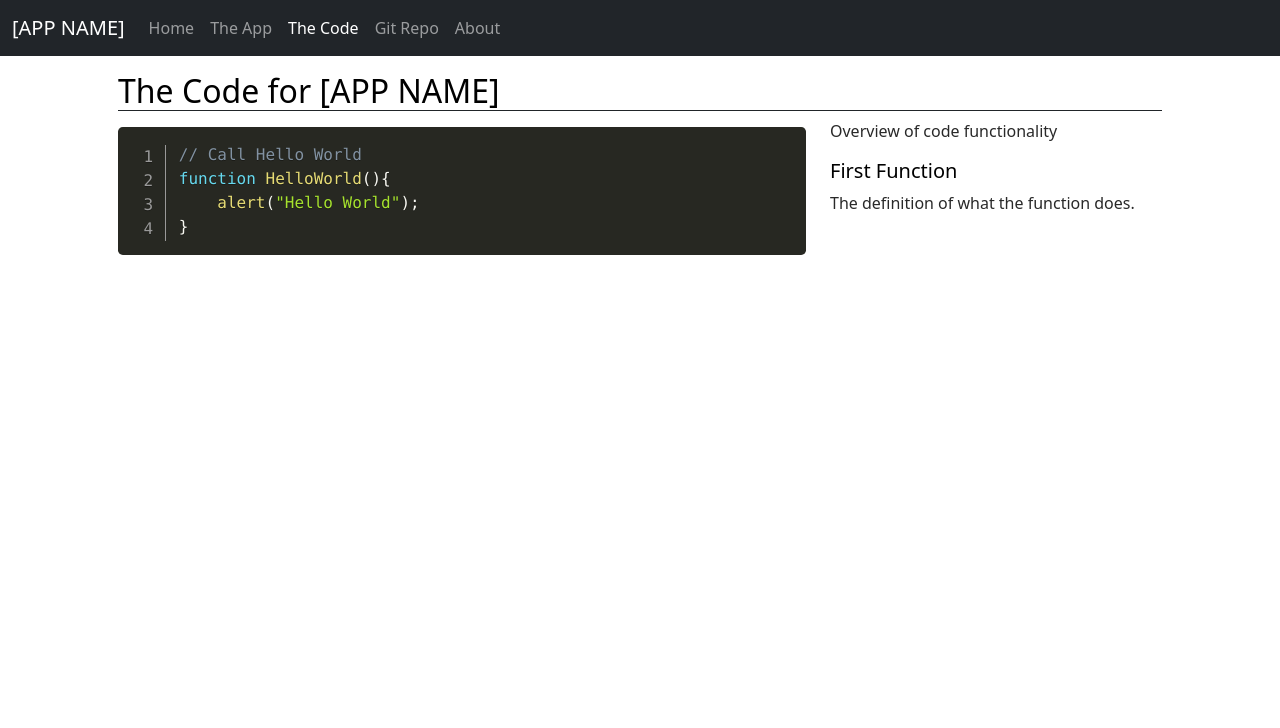
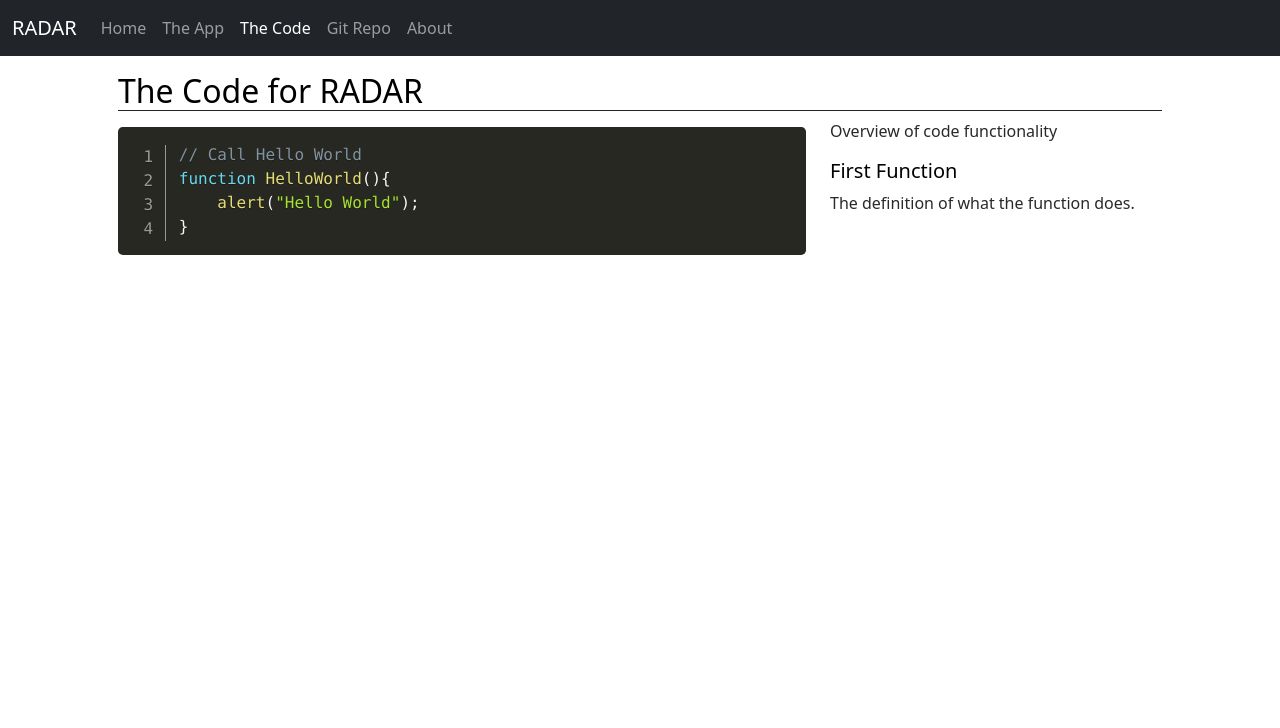
Before and after one commit to Ghatazhak/RADAR, a plain HTML site: page code.html in a window 1280 px wide. Shown: the top 728 px of the page. Drawn offline with nearby package versions, Linux system fonts and the light colour scheme; a web font is replaced by a local one.

Commit message:
Fixed a few bugs

```diff
--- a/code.html
+++ b/code.html
@@ -1,7 +1,7 @@
 <!DOCTYPE html>
 <html lang="en" class="h-100">
   <head>
-    <title>[App Name]: A Coding Project By Bart Lyons</title>
+    <title>RADAR: A Coding Project By Bart Lyons</title>
     <!-- Required meta tags -->
     <meta charset="utf-8" />
     <meta
@@ -31,7 +31,7 @@
     <!-- Nav Section -->
     <nav class="navbar navbar-expand-md navbar-dark fixed-top bg-dark">
       <div class="container-fluid">
-        <a class="navbar-brand" href="/index.html">[APP NAME]</a>
+        <a class="navbar-brand" href="/index.html">RADAR</a>
         <button
           class="navbar-toggler"
           type="button"
@@ -71,7 +71,7 @@
     <main class="flex-shrink-0">
       <div class="container py-4 px-5 mt-5">
         <h2 class="border-1 border-bottom border-dark">
-          The Code for [APP NAME]
+          The Code for RADAR
         </h2>
         <div class="row row-cols-1 row-cols-lg-2">
           <div class="col-lg-8">
```
Also changed, not shown: app.html (+1 -1 lines).
